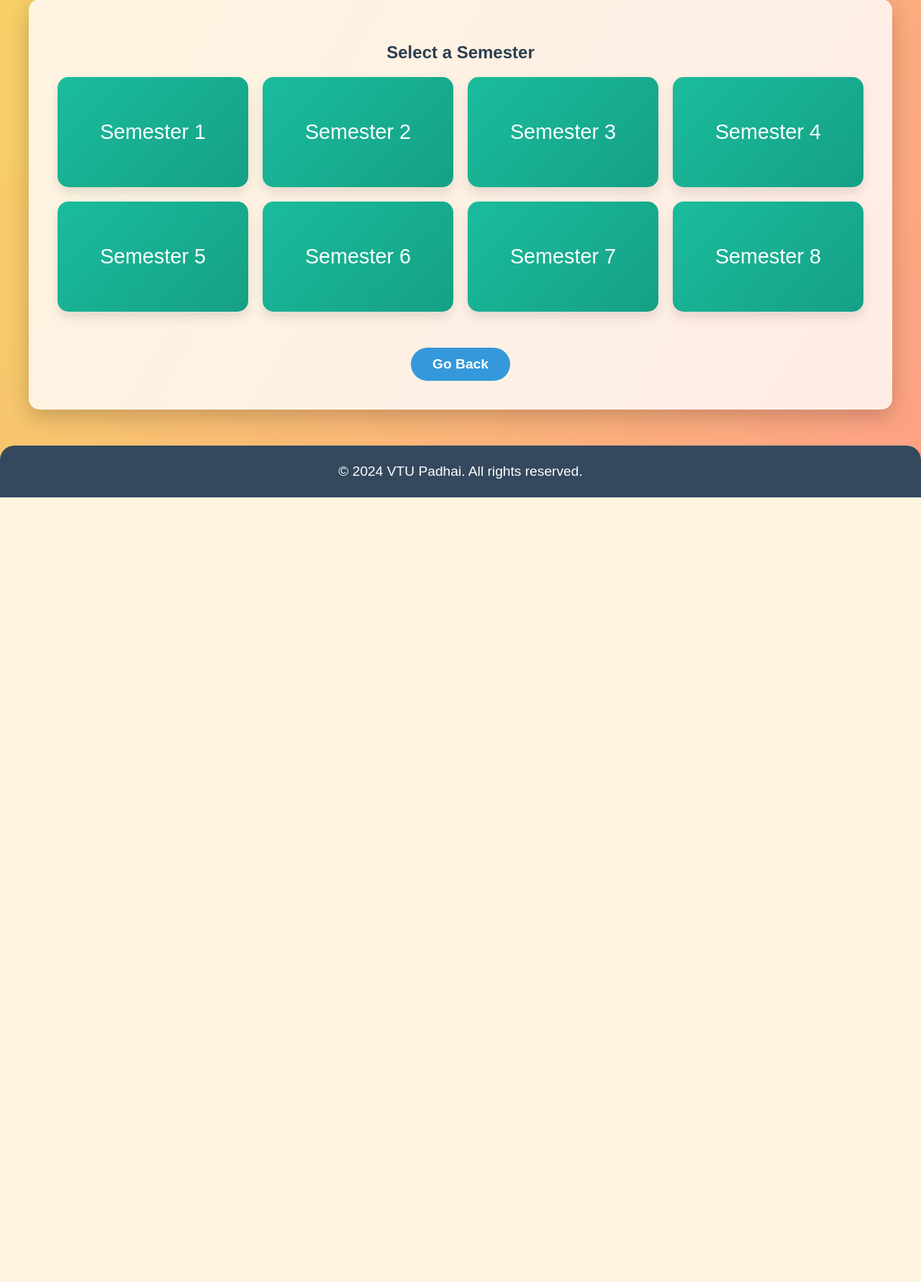
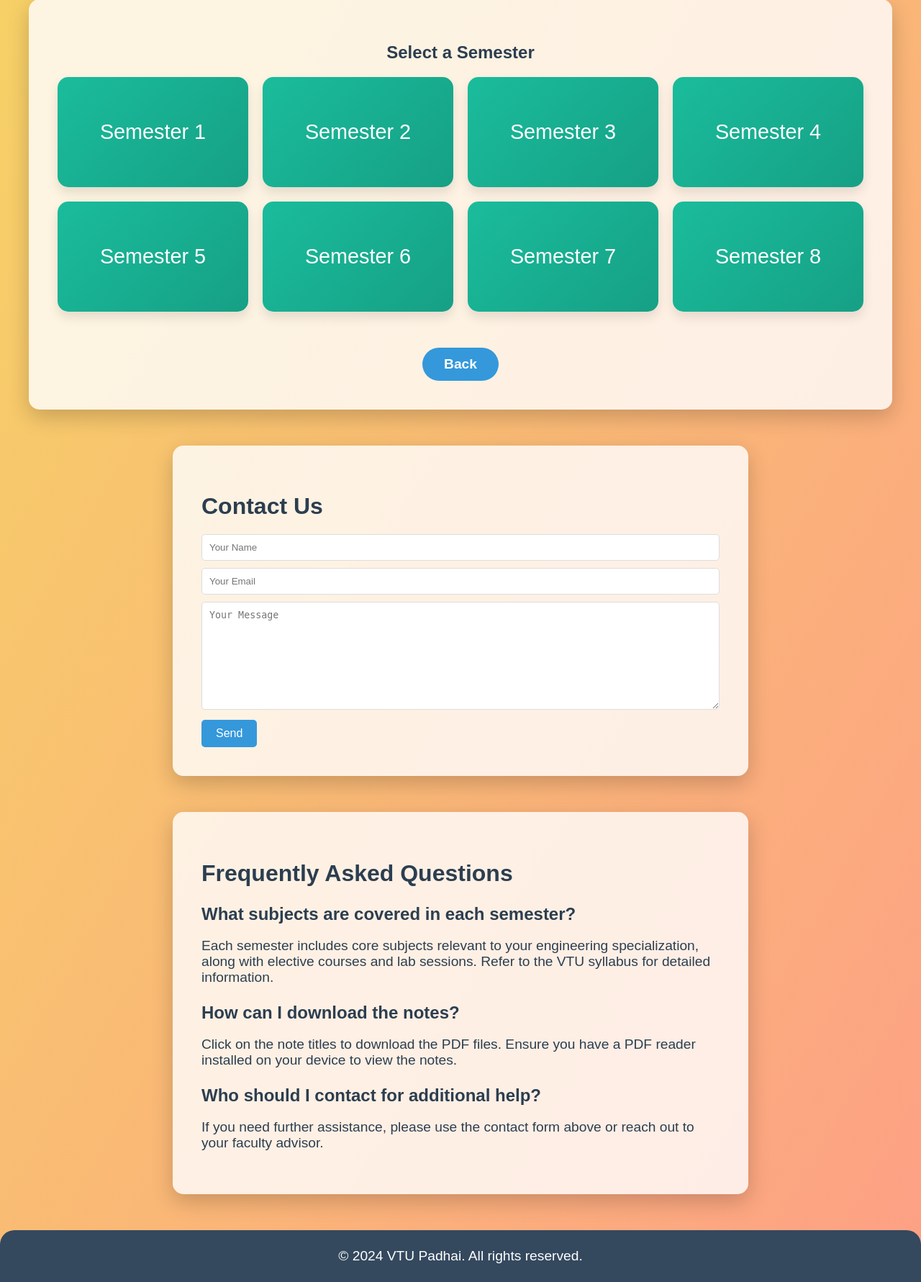
Before and after one commit to koustav-B/Study-App, a Django app: page / in a window 1280 px wide. Shown: the part 196-1977 px from the top of the page at 72% size. Before the commit the page ends 887 px from the top, so only its background shows below. Run offline with Django 4.2, Linux system fonts and the light colour scheme; data comes from the database, SQL or seed files in the repository; both versions use the stored data as it was after the commit.

Commit message:
done vercel setting

```diff
--- a/vtu_padhai/notes/templates/home.html
+++ b/vtu_padhai/notes/templates/home.html
@@ -57,12 +57,6 @@
             grid-template-columns: repeat(4, 1fr);
             grid-gap: 20px;
             margin-bottom: 30px;
-            opacity: 1;
-            transition: opacity 0.5s ease;
-        }
-
-        .hidden {
-            display: none;
         }
 
         .semester-box {
@@ -154,77 +148,75 @@
             margin: 0;
         }
 
-        @media (max-width: 1024px) {
-            .semester-grid {
-                grid-template-columns: repeat(3, 1fr);
-            }
+        .contact-container, .faq-container {
+            margin: 50px auto;
+            padding: 40px;
+            max-width: 800px;
+            background-color: rgba(255, 255, 255, 0.8);
+            border-radius: 15px;
+            box-shadow: 0 10px 30px rgba(0, 0, 0, 0.2);
+            text-align: left;
+        }
 
-            .semester-box {
-                padding: 50px;
-                font-size: 1.5em;
-            }
+        .contact-container h2, .faq-container h2 {
+            font-size: 2em;
+            margin-bottom: 20px;
+        }
+
+        .contact-container form input, .contact-container form textarea {
+            width: 100%;
+            padding: 10px;
+            margin-bottom: 10px;
+            border: 1px solid #ddd;
+            border-radius: 5px;
+        }
+
+        .contact-container form textarea {
+            height: 150px;
+        }
+
+        .contact-container form button {
+            background-color: #3498db;
+            color: white;
+            border: none;
+            padding: 10px 20px;
+            border-radius: 5px;
+            font-size: 1em;
+            cursor: pointer;
+            transition: background-color 0.3s ease;
+        }
+
+        .contact-container form button:hover {
+            background-color: #2ecc71;
+        }
+
+        .contact-container .success-message {
+            margin-top: 20px;
+            padding: 10px;
+            background-color: #2ecc71;
+            color: white;
+            border-radius: 5px;
+            display: none;
+        }
+
+        .faq-container .faq-item {
+            margin-bottom: 20px;
+        }
+
+        .faq-container .faq-item h3 {
+            font-size: 1.5em;
+            margin-bottom: 10px;
+        }
+
+        .faq-container .faq-item p {
+            font-size: 1.2em;
         }
 
         @media (max-width: 768px) {
-            .semester-grid {
-                grid-template-columns: repeat(2, 1fr);
-            }
-
-            .semester-box {
-                padding: 40px;
-                font-size: 1.3em;
+            .contact-container, .faq-container {
+                padding: 20px;
             }
         }
-
-        @media (max-width: 480px) {
-            .semester-grid {
-                grid-template-columns: 1fr;
-                grid-gap: 15px;
-            }
-
-            .semester-box {
-                padding: 30px;
-                font-size: 1.1em;
-            }
-
-            header h1 {
-                font-size: 2.5em;
-            }
-
-            .container {
-                padding: 20px;
-            }
-
-            .note-item a {
-                font-size: 1.4em;
-            }
-
-            .back-button {
-                font-size: 1em;
-                padding: 10px 20px;
-            }
-
-            footer {
-                font-size: 1em;
-            }
-        }
-
-        /* Animation */
-        @keyframes slideIn {
-            0% {
-                transform: translateY(50px);
-                opacity: 0;
-            }
-            100% {
-                transform: translateY(0);
-                opacity: 1;
-            }
-        }
-
-        .note-item {
-            animation: slideIn 0.5s ease forwards;
-        }
-
     </style>
 </head>
 <body>
@@ -255,53 +247,71 @@
                     <a href="{{ note.pdf_file.url }}">{{ note.title }} - Semester {{ note.get_semester_display }}</a>
                 </li>
             {% empty %}
-                <li class="note-item">No notes available yet.</li>
+                <li>No notes available.</li>
             {% endfor %}
         </ul>
 
         <!-- Back Button -->
-        <a href="#" class="back-button hidden" id="back-button" onclick="goBack(event)">Go Back</a>
+        <a class="back-button" href="javascript:window.history.back()">Back</a>
+    </div>
+
+    <!-- Contact Form Section -->
+    <div class="contact-container">
+        <h2>Contact Us</h2>
+        <form id="contact-form" method="post">
+            {% csrf_token %}
+            <input type="text" name="name" placeholder="Your Name" required>
+            <input type="email" name="email" placeholder="Your Email" required>
+            <textarea name="message" placeholder="Your Message" required></textarea>
+            <button type="submit">Send</button>
+        </form>
+        <div id="success-message" class="success-message">Your message has been sent successfully!</div>
+    </div>
+
+    <!-- FAQ Section -->
+    <div class="faq-container">
+        <h2>Frequently Asked Questions</h2>
+        <div class="faq-item">
+            <h3>What subjects are covered in each semester?</h3>
+            <p>Each semester includes core subjects relevant to your engineering specialization, along with elective courses and lab sessions. Refer to the VTU syllabus for detailed information.</p>
+        </div>
+        <div class="faq-item">
+            <h3>How can I download the notes?</h3>
+            <p>Click on the note titles to download the PDF files. Ensure you have a PDF reader installed on your device to view the notes.</p>
+        </div>
+        <div class="faq-item">
+            <h3>Who should I contact for additional help?</h3>
+            <p>If you need further assistance, please use the contact form above or reach out to your faculty advisor.</p>
+        </div>
     </div>
 
     <footer>
         <p>&copy; 2024 VTU Padhai. All rights reserved.</p>
     </footer>
 
-    <!-- JavaScript to handle notes display and back button -->
     <script>
         function showNotes(semester) {
             const notesList = document.getElementById('notes-list');
             const semesterTitle = document.getElementById('semester-title');
-            const backButton = document.getElementById('back-button');
-            const semesterBoxes = document.querySelectorAll('.semester-box');
+            const allNotes = document.querySelectorAll('.semester-note');
 
-            semesterBoxes.forEach(box => box.classList.add('hidden'));
-            backButton.classList.remove('hidden');
+            // Update semester title
+            semesterTitle.textContent = `Notes for Semester ${semester}`;
 
-            semesterTitle.textContent = `Notes for Semester ${semester}`;
+            // Show/Hide notes based on selected semester
+            allNotes.forEach(note => {
+                note.style.display = note.getAttribute('data-semester') == semester ? 'block' : 'none';
+            });
+
             notesList.classList.add('show-notes');
-
-            const noteItems = document.querySelectorAll('.semester-note');
-            noteItems.forEach(item => {
-                if (item.getAttribute('data-semester') == semester) {
-                    item.classList.remove('hidden');
-                } else {
-                    item.classList.add('hidden');
-                }
-            });
         }
 
-        function goBack(event) {
+        // Handle contact form submission
+        document.getElementById('contact-form').addEventListener('submit', function(event) {
             event.preventDefault();
-            const notesList = document.getElementById('notes-list');
-            const backButton = document.getElementById('back-button');
-            const semesterBoxes = document.querySelectorAll('.semester-box');
-
-            notesList.classList.remove('show-notes');
-            backButton.classList.add('hidden');
-
-            semesterBoxes.forEach(box => box.classList.remove('hidden'));
-        }
+            document.getElementById('success-message').style.display = 'block';
+            // Add further form handling logic (e.g., AJAX request) as needed
+        });
     </script>
 </body>
 </html>
```
Also changed, not shown: vtu_padhai/db.sqlite3, 1 other file.
